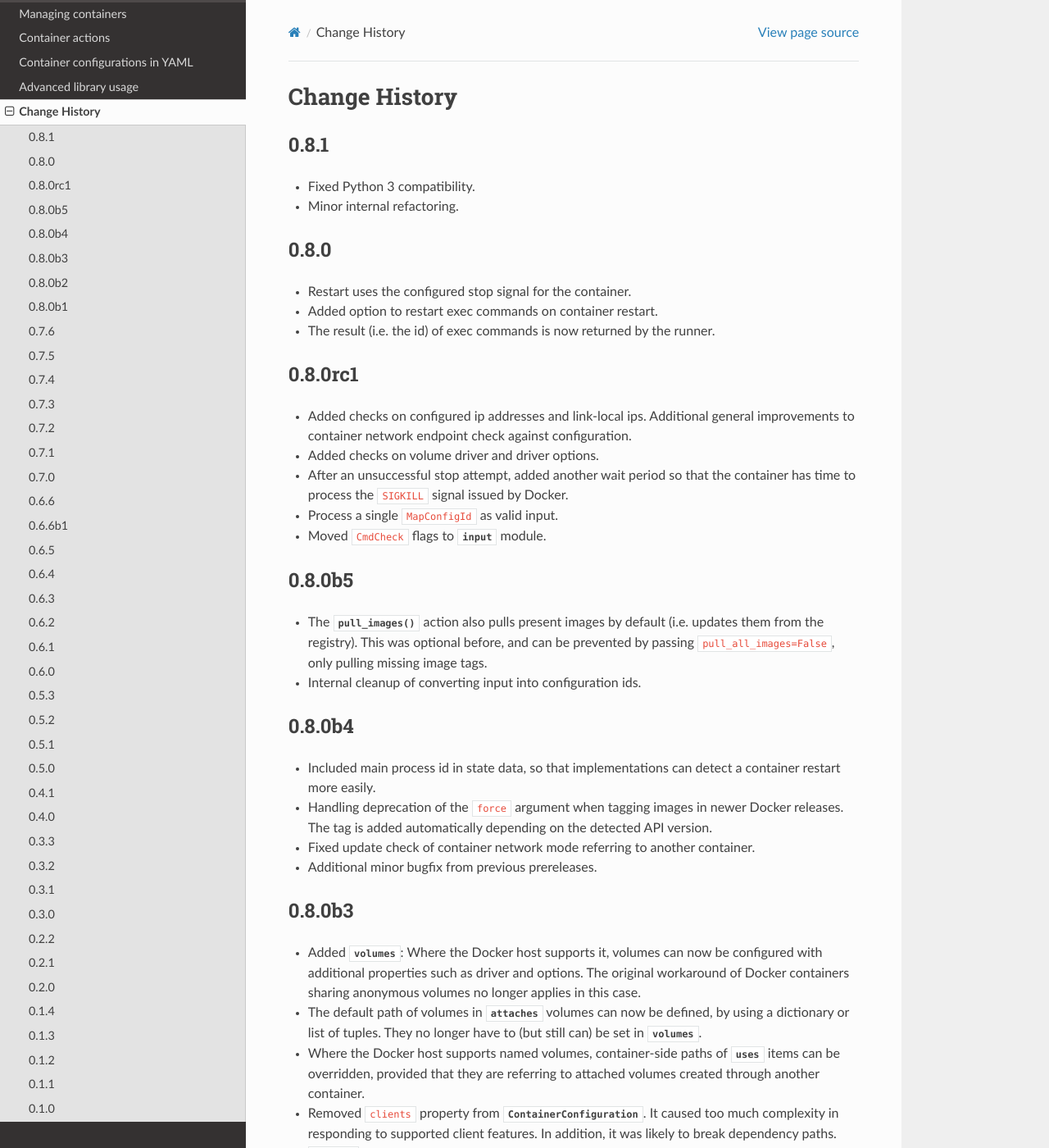
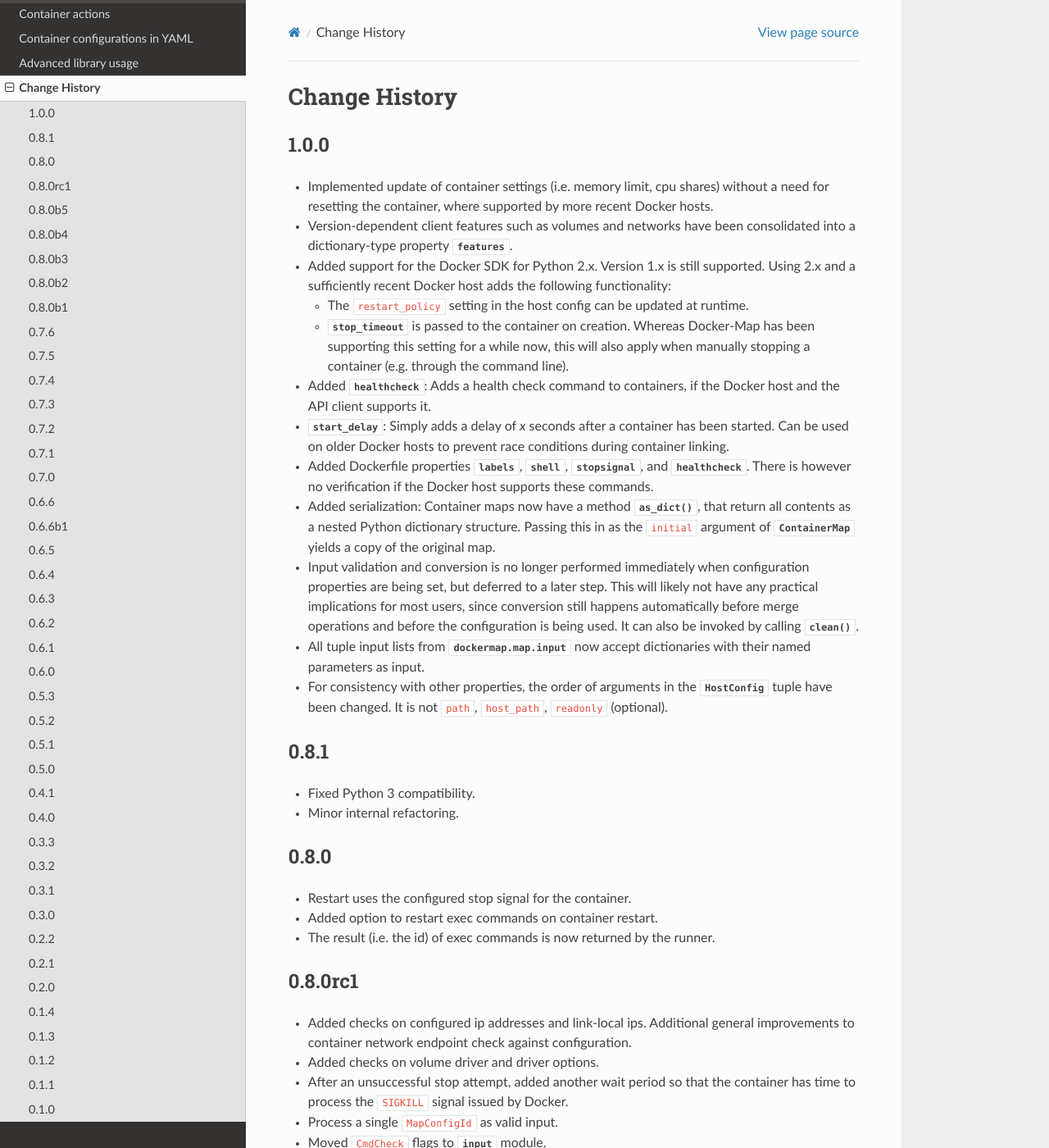
Before and after one commit to merll/docker-map, a Sphinx documentation site: the page built from docs/changes.rst, in a window 1280 px wide and 1400 px high. Shown: the whole window at 82% size. Built offline with Sphinx 7.4.7 and the Read the Docs theme 2.0.0, drawn with Linux system fonts in a browser that asks for light colours.

Commit message:
Updated version and change log.

```diff
--- a/dockermap/__init__.py
+++ b/dockermap/__init__.py
@@ -2,7 +2,7 @@
 from __future__ import unicode_literals
 
 
-__version__ = '0.8.1'
+__version__ = '1.0.0'
 
 DEFAULT_BASEIMAGE = 'tianon/true:latest'
 DEFAULT_COREIMAGE = 'busybox:latest'
--- a/docs/changes.rst
+++ b/docs/changes.rst
@@ -2,6 +2,38 @@
 
 Change History
 ==============
+1.0.0
+-----
+* Implemented update of container settings (i.e. memory limit, cpu shares) without a need for resetting the container,
+  where supported by more recent Docker hosts.
+* Version-dependent client features such as volumes and networks have been consolidated into a dictionary-type
+  property :attr:`~dockermap.map.config.client.ClientConfiguration.features`.
+* Added support for the Docker SDK for Python 2.x. Version 1.x is still supported. Using 2.x and a sufficiently recent
+  Docker host adds the following functionality:
+
+  * The ``restart_policy`` setting in the host config can be updated at runtime.
+  * :attr:`~dockermap.map.config.container.ContainerConfiguration.stop_timeout` is passed to the container on creation.
+    Whereas Docker-Map has been supporting this setting for a while now, this will also apply when manually stopping a
+    container (e.g. through the command line).
+* Added :attr:`~dockermap.map.config.container.ContainerConfiguration.healthcheck`: Adds a health check command to
+  containers, if the Docker host and the API client supports it.
+* :attr:`~dockermap.map.config.container.ContainerConfiguration.start_delay`: Simply adds a delay of *x* seconds after a
+  container has been started. Can be used on older Docker hosts to prevent race conditions during container linking.
+* Added Dockerfile properties :attr:`~dockermap.build.dockerfile.DockerFile.labels`,
+  :attr:`~dockermap.build.dockerfile.DockerFile.shell`, :attr:`~dockermap.build.dockerfile.DockerFile.stopsignal`, and
+  :attr:`~dockermap.build.dockerfile.DockerFile.healthcheck`. There is however no verification if the Docker host
+  supports these commands.
+* Added serialization: Container maps now have a method :meth:`~dockermap.map.config.ConfigurationObject.as_dict`,
+  that return all contents as a nested Python dictionary structure. Passing this in as the ``initial`` argument of
+  :class:`~dockermap.map.config.container.ContainerMap` yields a copy of the original map.
+* Input validation and conversion is no longer performed immediately when configuration properties are being set, but
+  deferred to a later step. This will likely not have any practical implications for most users, since conversion
+  still happens automatically before merge operations and before the configuration is being used. It can also be invoked
+  by calling :meth:`~dockermap.map.config.ConfigurationObject.clean`.
+* All tuple input lists from :mod:`dockermap.map.input` now accept dictionaries with their named parameters as input.
+* For consistency with other properties, the order of arguments in the :class:`~dockermap.map.input.HostConfig` tuple
+  have been changed. It is not ``path``, ``host_path``, ``readonly`` (optional).
+
 0.8.1
 -----
 * Fixed Python 3 compatibility.
```
Also changed, not shown: setup.py (+3 -4 lines).
